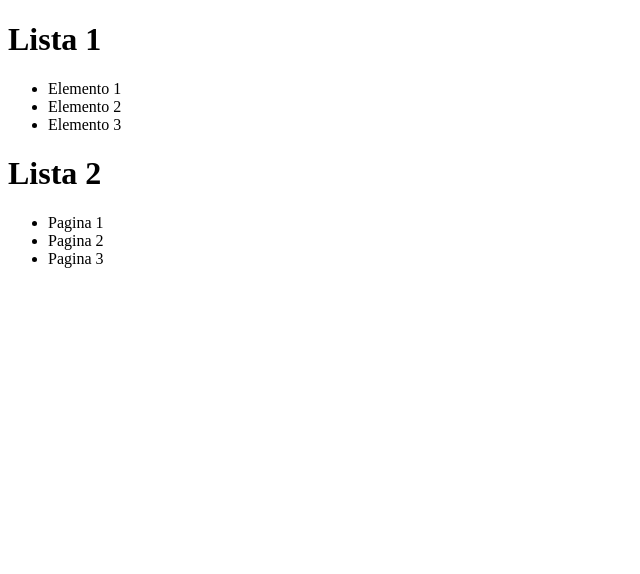
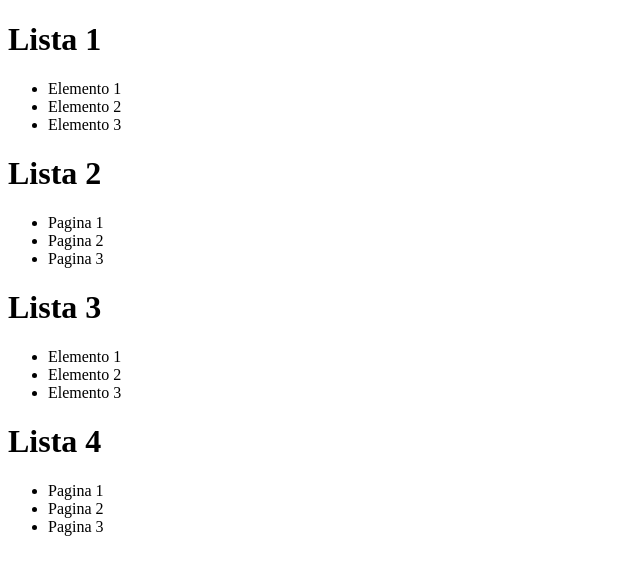
Before and after one commit to wagegosa/CursoJavaScriptBasic, a plain HTML site: page 6-dom/5-manipulacion-elementos-3/index.html in a window 1280 px wide. Shown: the whole page, without its empty margins (0-640 px from the left). Drawn offline with Linux system fonts and the light colour scheme.

Commit message:
Se crea 2 titulos y listas.

```diff
--- a/6-dom/5-manipulacion-elementos-3/index.html
+++ b/6-dom/5-manipulacion-elementos-3/index.html
@@ -18,6 +18,18 @@
     <li>Pagina 2</li>
     <li>Pagina 3</li>
   </ul>
+  <h1>Lista 3</h1>
+  <ul id="lista3">
+      <li>Elemento 1</li>
+      <li>Elemento 2</li>
+      <li>Elemento 3</li>
+  </ul>
+  <h1>Lista 4</h1>
+  <ul id="lista4">
+    <li>Pagina 1</li>
+    <li>Pagina 2</li>
+    <li>Pagina 3</li>
+  </ul>
   <script src="./script.js"></script>
 </body>
 </html>
```
